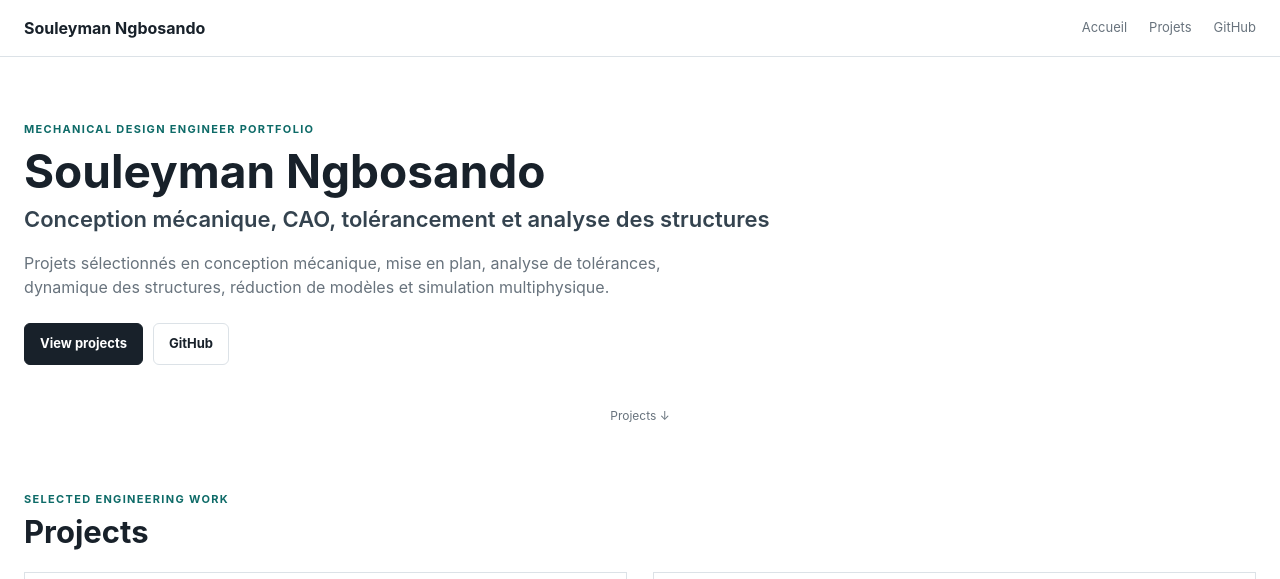
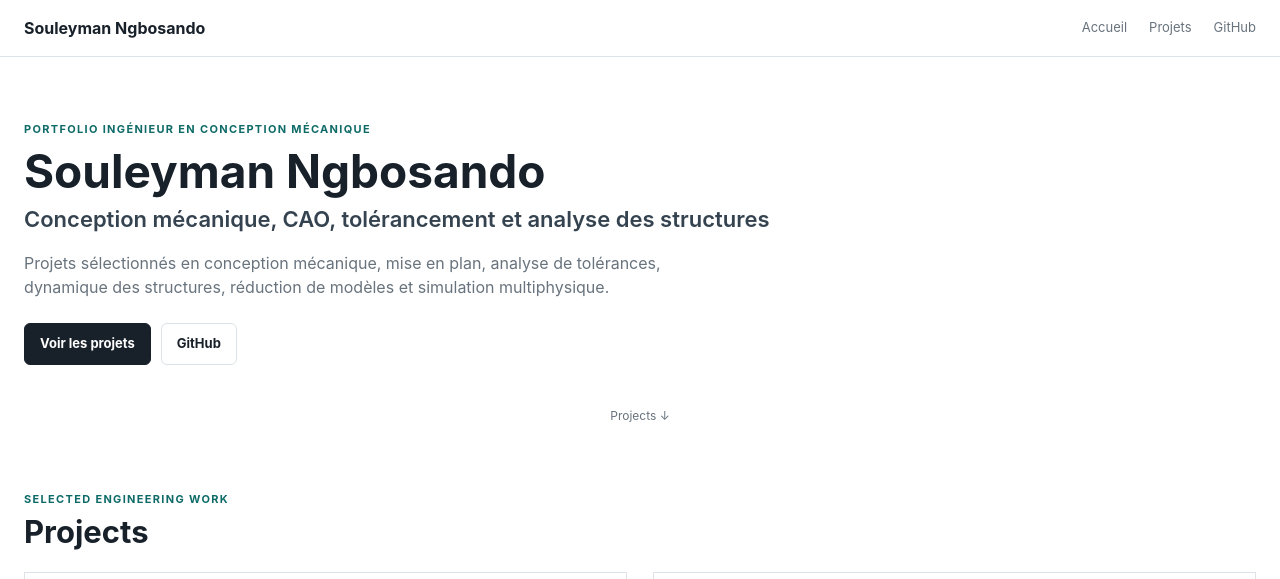
Before and after one commit to Ngbosando/Ngbosando.github.io, a Jekyll site: the page built from index.html, in a window 1280 px wide and 900 px high, cut to the strip 0-579 px from the top of the window. Built offline with Jekyll 4.4.1, drawn with Linux system fonts in a browser that asks for light colours.

Commit message:
Passer le portfolio en français

```diff
--- a/_includes/hero.html
+++ b/_includes/hero.html
@@ -1 +1 @@
-<section class="hero"><div class="hero-copy"><div class="eyebrow">Mechanical Design Engineer Portfolio</div><h1>{{ site.name }}</h1><h2>{{ site.headline }}</h2><p>{{ site.description }}</p><div class="hero-actions"><a class="button primary" href="#projects">View projects</a><a class="button" href="https://github.com/Ngbosando">GitHub</a></div></div></section>
+<section class="hero"><div class="hero-copy"><div class="eyebrow">Portfolio ingénieur en conception mécanique</div><h1>{{ site.name }}</h1><h2>{{ site.headline }}</h2><p>{{ site.description }}</p><div class="hero-actions"><a class="button primary" href="#projects">Voir les projets</a><a class="button" href="https://github.com/Ngbosando">GitHub</a></div></div></section>
```
